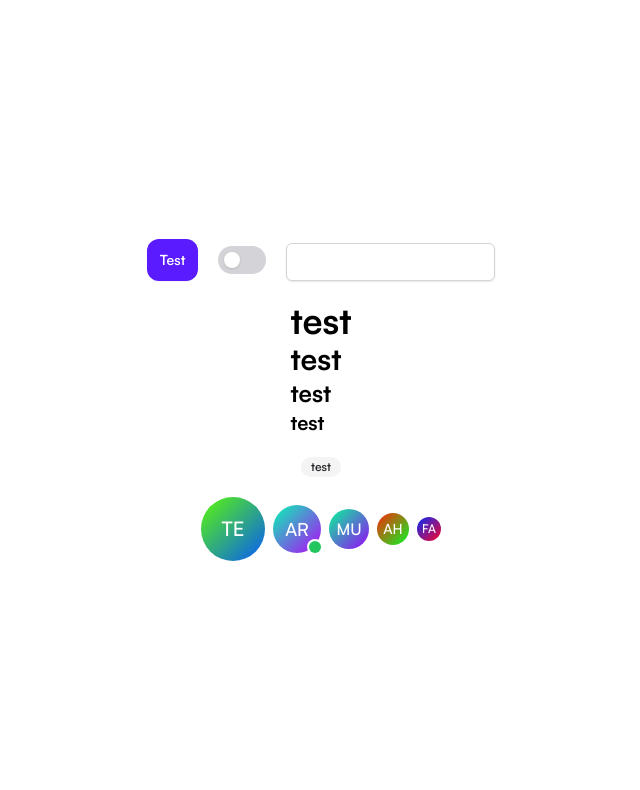
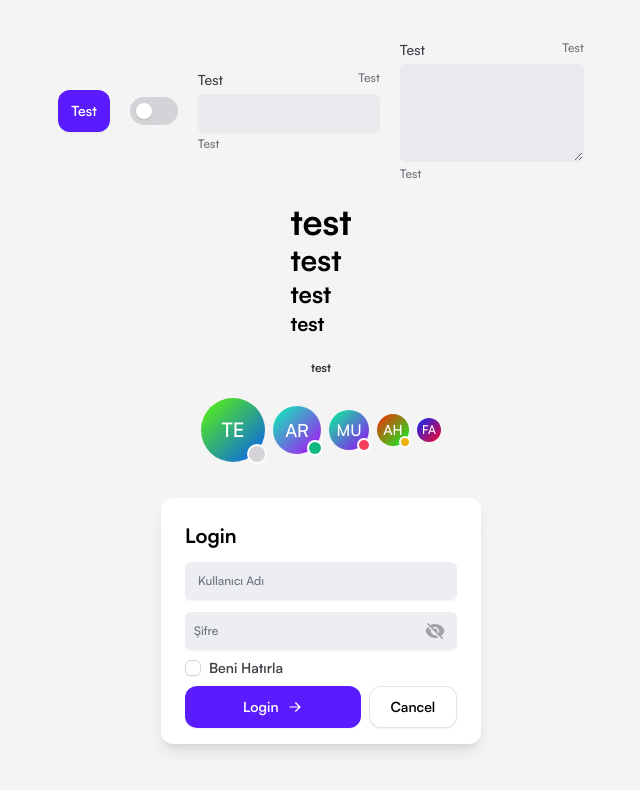
Before and after one commit to fdemir/Frontend, a Vue app: page / in a window 1280 px wide. Shown: the top 790 px of the page, without its empty margins (319-959 px from the left). Built offline with nearby package versions, Linux system fonts and the light colour scheme.

Commit message:
feat: 🎸 Added Radio and Checkbox, made a form example

```diff
--- a/src/App.vue
+++ b/src/App.vue
@@ -1,9 +1,12 @@
 <template>
-  <div class="h-screen w-full flex flex-col items-center gap-5 justify-center">
+  <div
+    class="h-screen bg-zinc-100 w-full flex flex-col items-center gap-5 justify-center"
+  >
     <div class="w-full flex justify-center gap-5 items-center">
-      <ButtonApp ref="button" @click="test">Test</ButtonApp>
+      <ButtonApp>Test</ButtonApp>
       <SwitchApp />
-      <InputApp name="test" />
+      <InputApp name="test" label="test" hint="test" help="test" />
+      <TextareaApp help="test" name="test" label="test" hint="test" resize />
     </div>
     <div>
       <h1>test</h1>
@@ -14,23 +17,38 @@
     <BadgeApp type="secondary">test</BadgeApp>
     <div class="flex gap-2 items-center flex-row-reverse">
       <AvatarApp name="Fatih" size="xs" />
-      <AvatarApp name="Ahmet" size="sm" />
-      <AvatarApp name="Mustafa" size="md" />
+      <AvatarApp name="Ahmet" size="sm" status="busy" />
+      <AvatarApp name="Mustafa" size="md" status="offline" />
       <AvatarApp name="Arda" size="lg" status="online" />
-      <AvatarApp name="Test" size="xl" />
+      <AvatarApp name="Test" size="xl" status="away" />
+    </div>
+    <div class="w-full py-4">
+      <div
+        class="mx-auto bg-white shadow-lg px-6 pt-6 pb-4 rounded-xl max-w-xs w-full gap-2 flex flex-col"
+      >
+        <h4>Login</h4>
+        <InputApp placeholder="Kullanıcı Adı" />
+        <InputApp type="password" placeholder="Şifre" />
+        <CheckboxApp label="Beni Hatırla" name="test1" />
+        <div class="gap-2 flex w-full">
+          <ButtonApp class="w-2/3 gap-2" ref="button" @click="test"
+            >Login <ArrowRightIcon class="w-4 h-4"
+          /></ButtonApp>
+          <ButtonApp class="w-1/3" type="constract">Cancel</ButtonApp>
+        </div>
+      </div>
     </div>
   </div>
 </template>
 
 <script lang="ts" setup>
 import { ref } from "vue";
+import { ArrowRightIcon } from "@heroicons/vue/20/solid";
+import CheckboxApp from "./components/app/CheckboxApp.vue";
 const button = ref<any>(null);
 
 const test = (): void => {
   button.value?.setLoad(true);
-  setTimeout(() => {
-    button.value?.setLoad(false);
-  }, 2000);
 };
 </script>
 
--- a/src/assets/css/base-styles.css
+++ b/src/assets/css/base-styles.css
@@ -11,3 +11,19 @@ h3 {
 h4 {
     @apply text-xl font-bold;
 }
+
+input[type="radio"], input[type="checkbox"] {
+  @apply rounded-md shadow-sm border !border-zinc-300 border-transparent text-primary focus:ring-primary disabled:cursor-not-allowed disabled:opacity-50;
+
+  &:checked {
+    @apply !border-transparent;
+  }
+}
+
+input[type="radio"] {
+  @apply rounded-full;
+}
+
+label{
+  @apply block text-sm font-semibold text-zinc-700;
+}
--- a/src/components/app/AvatarApp.vue
+++ b/src/components/app/AvatarApp.vue
@@ -1,3 +1,15 @@
+<template>
+  <div
+    :class="['avatar', size]"
+    :style="`background-image: linear-gradient(135deg, ${c1} 0%, ${c2} 100%);`"
+  >
+    <img v-if="url" :src="url" :alt="name" />
+    <span class="name" v-else>
+      {{ name.toUpperCase().slice(0, 2) }}
+    </span>
+    <span v-if="status" :class="['status', status]" />
+  </div>
+</template>
 <script setup lang="ts">
 import hash from "string-hash";
 import color from "tinycolor2";
@@ -15,19 +27,6 @@ const c1 = c.toHexString();
 const c2 = c.triad()[1].toHexString();
 </script>
 
-<template>
-  <div
-    :class="['avatar', size]"
-    :style="`background-image: linear-gradient(135deg, ${c1} 0%, ${c2} 100%);`"
-  >
-    <img v-if="url" :src="url" :alt="name" />
-    <span class="name" v-else>
-      {{ name.toUpperCase().slice(0, 2) }}
-    </span>
-    <span v-if="status" :class="['status', status]" />
-  </div>
-</template>
-
 <style lang="postcss" scoped>
 .avatar {
   @apply relative inline-flex items-center justify-center rounded-full bg-zinc-500;
@@ -40,11 +39,11 @@ const c2 = c.triad()[1].toHexString();
     @apply absolute bottom-0 right-0 block rounded-full ring-2 ring-white;
 
     &.online {
-      @apply bg-green-500;
+      @apply bg-emerald-500;
     }
 
     &.offline {
-      @apply bg-red-500;
+      @apply bg-rose-500;
     }
 
     &.busy {
--- a/src/components/app/ButtonApp.vue
+++ b/src/components/app/ButtonApp.vue
@@ -36,7 +36,7 @@ defineExpose({
 
 <style lang="postcss" scoped>
 .button {
-  @apply transition-all inline-flex font-semibold items-center rounded-xl border border-transparent active:scale-90 focus:ring-2 focus:ring-offset-2 focus:outline-none disabled:opacity-75 disabled:cursor-not-allowed disabled:active:scale-100;
+  @apply transition-all inline-flex justify-center font-semibold items-center rounded-xl border border-transparent active:scale-90 focus:ring-2 focus:ring-offset-2 focus:outline-none disabled:opacity-75 disabled:cursor-not-allowed disabled:active:scale-100;
 
   &.sm {
     @apply px-2.5 py-2 text-xs;
@@ -59,7 +59,7 @@ defineExpose({
   }
 
   &.constract {
-    @apply bg-white hover:bg-zinc-100 border-2 border-black/40 text-black shadow-sm hover:opacity-80 focus:ring-black/50;
+    @apply bg-white border border-black/10 text-black shadow-sm hover:opacity-80 focus:ring-black/10;
   }
 }
 </style>
--- /dev/null
+++ b/src/components/app/CheckboxApp.vue
@@ -0,0 +1,56 @@
+<template>
+  <div :class="['checkbox', { disabled }]">
+    <input
+      :id="name"
+      :name="name"
+      type="checkbox"
+      :value="modelValue"
+      @input="updateValue"
+      :disabled="disabled"
+    />
+    <label v-if="label" :for="name">
+      {{ label }}
+    </label>
+  </div>
+</template>
+
+<script setup lang="ts">
+defineProps({
+  label: {
+    type: String,
+    default: "",
+  },
+  name: {
+    type: String,
+    required: true,
+  },
+  disabled: {
+    type: Boolean,
+    default: false,
+  },
+  modelValue: {
+    type: Boolean,
+    default: false,
+  },
+});
+
+const emit = defineEmits(["update:modelValue"]);
+
+const updateValue = (e: any) => {
+  emit("update:modelValue", e.target.checked);
+};
+</script>
+
+<style lang="postcss" scoped>
+.checkbox {
+  @apply flex items-center gap-2 select-none;
+
+  &.disabled {
+    @apply cursor-not-allowed opacity-50;
+
+    label {
+      @apply cursor-not-allowed;
+    }
+  }
+}
+</style>
--- a/src/components/app/InputApp.vue
+++ b/src/components/app/InputApp.vue
@@ -7,7 +7,7 @@
       props.type,
     ]"
   >
-    <div class="flex justify-between" v-if="label">
+    <div class="flex justify-between" v-if="label || hint">
       <label :for="name">{{ label }}</label>
       <span class="hint">{{ hint }}</span>
     </div>
@@ -86,11 +86,11 @@ const updateValue = (event: any) => {
   }
 
   .hint {
-    @apply text-sm text-zinc-500 select-none;
+    @apply w-full text-right text-xs text-zinc-500 select-none capitalize;
   }
 
   input {
-    @apply block font-medium w-full rounded-md shadow-sm border-zinc-300 focus:border-primary focus:ring-primary sm:text-sm disabled:cursor-not-allowed disabled:border-zinc-200 disabled:bg-zinc-50 disabled:text-zinc-500;
+    @apply block font-medium w-full py-2.5 rounded-md border-transparent bg-gray-200/70 focus:bg-transparent focus:border-primary focus:ring-primary text-sm sm:text-xs disabled:cursor-not-allowed disabled:border-zinc-200 disabled:bg-zinc-50 disabled:text-zinc-500;
   }
 
   .icon {
@@ -102,23 +102,23 @@ const updateValue = (event: any) => {
   }
 
   .message {
-    @apply mt-1 text-xs text-zinc-500 select-none;
+    @apply mt-1 text-xs text-zinc-500 select-none capitalize;
   }
 
   &.error {
     input {
-      @apply border-red-300 pl-2 pr-10 text-red-900 placeholder-red-300 focus:border-red-500 focus:outline-none focus:ring-red-500;
+      @apply border-rose-300 pl-2 pr-10 text-rose-900 placeholder-rose-300 focus:border-rose-500 focus:outline-none focus:ring-rose-500;
     }
 
     .message {
-      @apply text-red-600;
+      @apply text-rose-600;
     }
 
     .icon {
       @apply pointer-events-none !important;
 
       svg {
-        @apply h-5 w-5 text-red-400;
+        @apply h-5 w-5 text-rose-400;
       }
     }
   }
@@ -128,7 +128,7 @@ const updateValue = (event: any) => {
       @apply pr-10;
     }
     .icon {
-      @apply pointer-events-auto cursor-pointer absolute inset-y-0 right-0 flex items-center pr-3 !important;
+      @apply transition-transform pointer-events-auto active:scale-90 hover:opacity-70 cursor-pointer absolute inset-y-0 right-0 flex items-center pr-3 !important;
     }
   }
 
--- /dev/null
+++ b/src/components/app/RadioApp.vue
@@ -0,0 +1,60 @@
+<template>
+  <div :class="['checkbox', { disabled }]">
+    <input
+      :id="id"
+      :name="name"
+      type="radio"
+      :value="modelValue"
+      @input="updateValue"
+      :disabled="disabled"
+    />
+    <label v-if="label" :for="id">
+      {{ label }}
+    </label>
+  </div>
+</template>
+
+<script setup lang="ts">
+defineProps({
+  label: {
+    type: String,
+    default: "",
+  },
+  name: {
+    type: String,
+    required: true,
+  },
+  id: {
+    type: String,
+    required: true,
+  },
+  disabled: {
+    type: Boolean,
+    default: false,
+  },
+  modelValue: {
+    type: Boolean,
+    default: false,
+  },
+});
+
+const emit = defineEmits(["update:modelValue"]);
+
+const updateValue = (e: any) => {
+  emit("update:modelValue", e.target.checked);
+};
+</script>
+
+<style lang="postcss" scoped>
+.checkbox {
+  @apply flex items-center gap-2 select-none;
+
+  &.disabled {
+    @apply cursor-not-allowed opacity-50;
+
+    label {
+      @apply cursor-not-allowed;
+    }
+  }
+}
+</style>
--- a/src/components/app/TextareaApp.vue
+++ b/src/components/app/TextareaApp.vue
@@ -0,0 +1,105 @@
+<template>
+  <div :class="['textarea', { resize }, { error }]">
+    <div class="flex justify-between" v-if="label || hint">
+      <label :for="name">{{ label }}</label>
+      <span class="hint">{{ hint }}</span>
+    </div>
+    <div class="mt-1">
+      <textarea
+        ref="textarea"
+        rows="5"
+        :name="name"
+        :id="name"
+        :reszie="resize"
+        :placeholder="placeholder"
+        @input="resizeChange"
+      />
+    </div>
+    <p class="message" v-if="help || error">
+      {{ error || help }}
+    </p>
+  </div>
+</template>
+<script setup lang="ts">
+import { ref } from "vue";
+
+const textarea = ref<HTMLElement | null>(null);
+
+const props = defineProps({
+  label: {
+    type: String,
+    default: "",
+  },
+  placeholder: {
+    type: String,
+    default: "",
+  },
+  name: {
+    type: String,
+    requirose: true,
+  },
+  resize: {
+    type: Boolean,
+    default: true,
+  },
+  autoHeight: {
+    type: Boolean,
+    default: false,
+  },
+  hint: {
+    type: String,
+    default: "",
+  },
+  help: {
+    type: String,
+    default: "",
+  },
+  error: {
+    type: String,
+    default: "",
+  },
+});
+
+function resizeChange() {
+  if (textarea.value && props.autoHeight) {
+    textarea.value.style.height = "auto";
+    textarea.value.style.height = textarea.value.scrollHeight + 10 + "px";
+  }
+}
+</script>
+
+<style lang="postcss" scoped>
+.textarea {
+  label {
+    @apply block text-sm font-medium text-zinc-700 capitalize;
+  }
+
+  textarea {
+    @apply resize-none block w-full rounded-md border-transparent bg-gray-200/70 focus:bg-transparent focus:border-primary focus:ring-primary text-sm sm:text-xs;
+  }
+
+  .hint {
+    @apply w-full text-right text-xs text-zinc-500 select-none capitalize;
+  }
+
+  .message {
+    @apply mt-1 text-xs text-zinc-500 select-none capitalize;
+  }
+
+  &.resize {
+    textarea {
+      @apply resize-y;
+    }
+  }
+
+  &.error {
+    textarea {
+      @apply border-rose-300 pl-2 pr-10 text-rose-900 placeholder-rose-300 focus:border-rose-500 focus:outline-none focus:ring-rose-500;
+    }
+
+    .message {
+      @apply text-rose-600 !important;
+    }
+  }
+}
+</style>
--- a/src/main.ts
+++ b/src/main.ts
@@ -11,6 +11,9 @@ import ButtonApp from "@/components/app/ButtonApp.vue";
 import SwitchApp from "@/components/app/SwitchApp.vue";
 import LoadingApp from "@/components/app/LoadingApp.vue";
 import InputApp from "@/components/app/InputApp.vue";
+import TextareaApp from "@/components/app/TextareaApp.vue";
+import CheckboxApp from "@/components/app/CheckboxApp.vue";
+import RadioApp from "@/components/app/RadioApp.vue";
 import BadgeApp from "@/components/app/BadgeApp.vue";
 
 const app = createApp(App);
@@ -22,6 +25,9 @@ app.component("ButtonApp", ButtonApp);
 app.component("LoadingApp", LoadingApp);
 app.component("SwitchApp", SwitchApp);
 app.component("InputApp", InputApp);
+app.component("TextareaApp", TextareaApp);
+app.component("CheckboxApp", CheckboxApp);
+app.component("RadioApp", RadioApp);
 app.component("BadgeApp", BadgeApp);
 app.component("AvatarApp", AvatarApp);
 
```
Also changed, not shown: src/components/app/SwitchApp.vue (+6 -5 lines).
